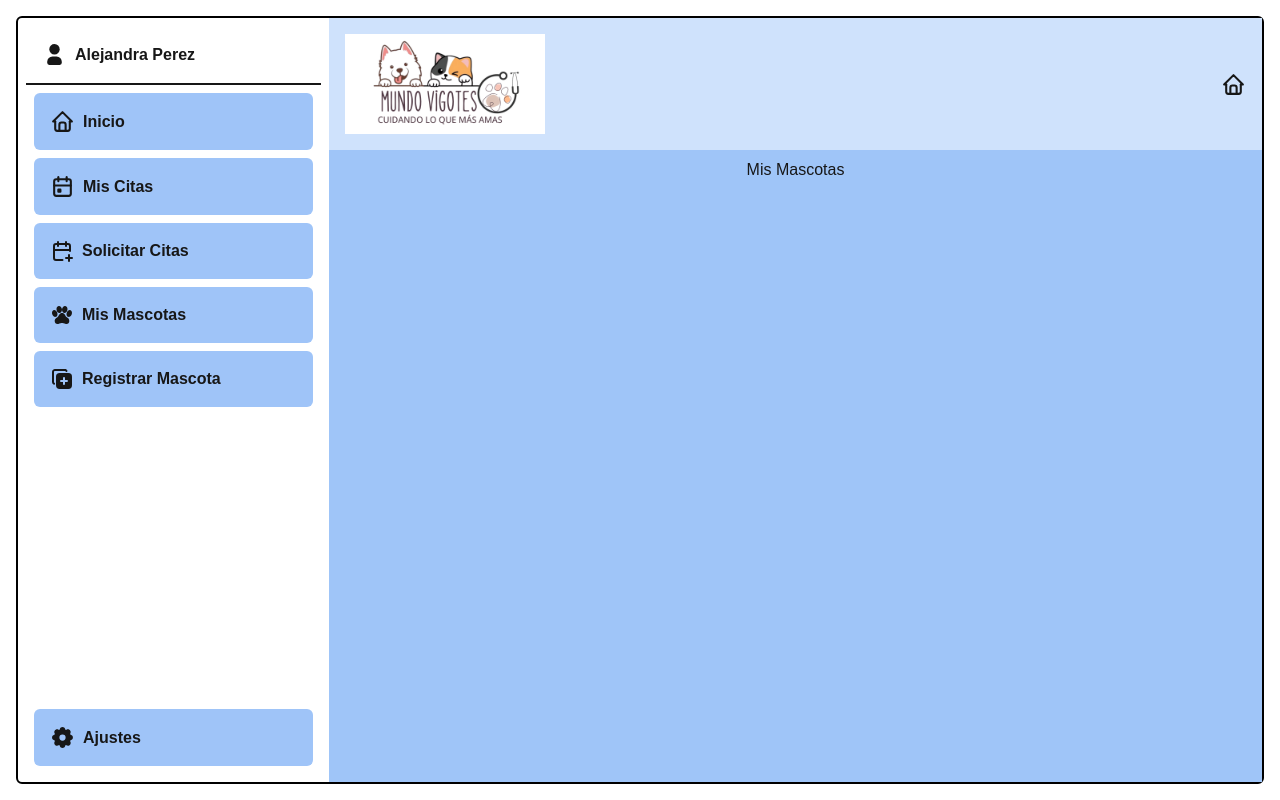
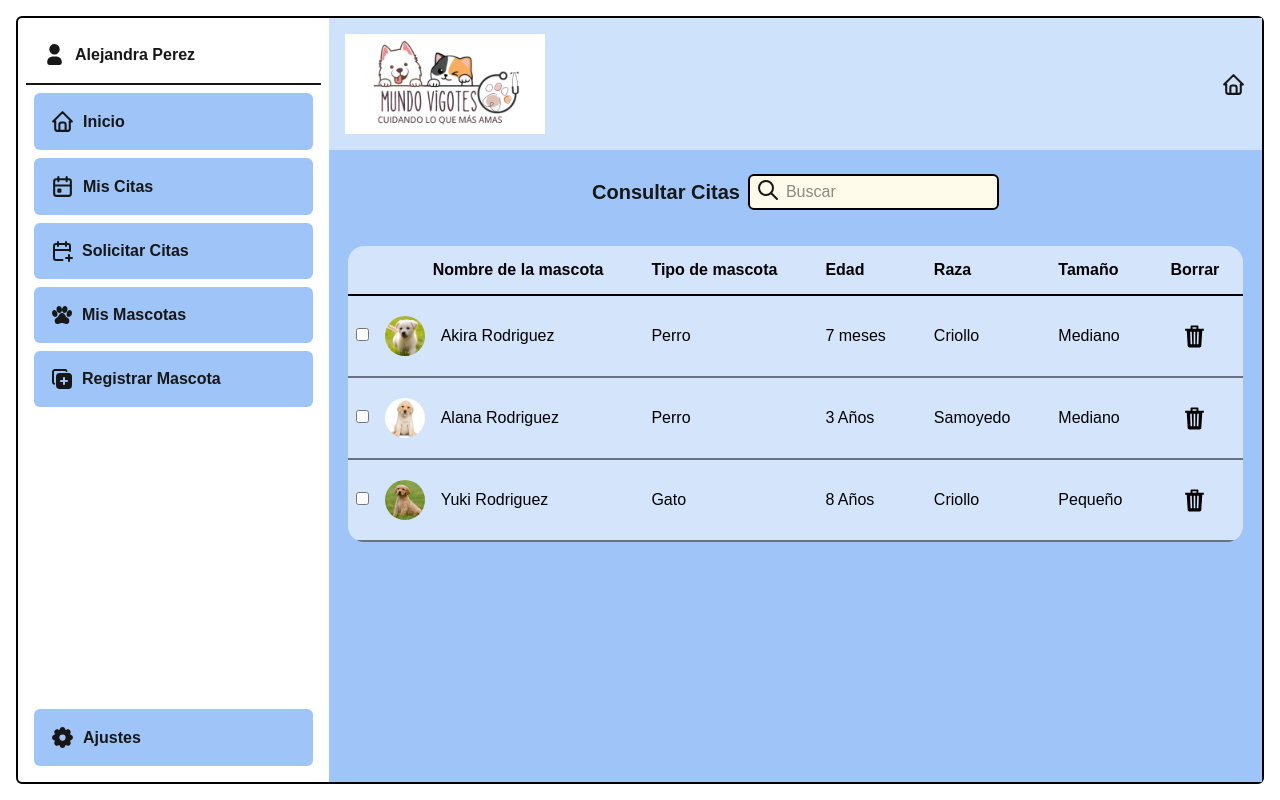
Before and after one commit to andersonP-R/pets-app, a Next.js app: page /dashboard/mis-mascotas in a window 1280 px wide. Built offline with nearby package versions, Linux system fonts and the light colour scheme.

Commit message:
upd mis mascotas page

```diff
--- a/src/app/dashboard/mis-mascotas/page.tsx
+++ b/src/app/dashboard/mis-mascotas/page.tsx
@@ -1,3 +1,149 @@
+import { SearchLogo } from "@/components/ui/logos/SearchLogo";
+import Image from "next/image";
+import Link from "next/link";
+import { IoTrashSharp } from "react-icons/io5";
+
 export default function MisMascotasPage() {
-  return <h1 className="h-[1200px]">Mis Mascotas</h1>;
+  return (
+    <>
+      <div className="flex justify-center items-center p-4 gap-2 mb-5">
+        <h1 className="font-bold text-xl">Consultar Citas</h1>
+        <div className="relative">
+          <input
+            type="text"
+            placeholder="Buscar"
+            className="bg-amber-50 border-2 border-black p-1 pl-9 rounded-md"
+          />
+          <div className="absolute top-1 left-2">
+            <SearchLogo />
+          </div>
+        </div>
+      </div>
+
+      {/* ------------------- TABLA --------------------------- */}
+      <div className="relative overflow-x-auto rounded-2xl">
+        <table className="w-full text-left rtl:text-right text-black">
+          <thead className="text-[16px] border-b-2 border-black text-black bg-[#ffffff8a] ">
+            <tr>
+              <th scope="col" className=""></th>
+              <th scope="col" className=""></th>
+              <th scope="col" className="pr-6 py-3">
+                Nombre de la mascota
+              </th>
+              <th scope="col" className="px-6 py-3">
+                Tipo de mascota
+              </th>
+              <th scope="col" className="px-6 py-3">
+                Edad
+              </th>
+              <th scope="col" className="px-6 py-3">
+                Raza
+              </th>
+              <th scope="col" className="px-6 py-3">
+                Tamaño
+              </th>
+              <th scope="col" className="px-6 py-3">
+                Borrar
+              </th>
+            </tr>
+          </thead>
+          <tbody>
+            <tr className="bg-[#ffffff8a] border-b-2 border-gray-500">
+              <th scope="row" className="px-2">
+                <input type="checkbox" />
+              </th>
+              <th scope="row" className="px-2">
+                <div className="overflow-hidden rounded-full w-[40px] h-[40px]">
+                  <Image
+                    src={"/images/dog1.jpg"}
+                    alt={"dog-1"}
+                    width={40}
+                    height={40}
+                    className="object-cover w-full h-full"
+                  />
+                </div>
+              </th>
+              <th
+                scope="row"
+                className="px-2 py-4 font-medium text-black whitespace-nowrap"
+              >
+                Akira Rodriguez
+              </th>
+              <td className="px-6 py-4">Perro</td>
+              <td className="px-6 py-4">7 meses</td>
+              <td className="px-6 py-4">Criollo</td>
+              <td className="px-6 py-4">Mediano</td>
+              <td className="flex items-center justify-center h-[80px]">
+                <Link href={"#"}>
+                  <IoTrashSharp size={25} />
+                </Link>
+              </td>
+            </tr>
+            <tr className="bg-[#ffffff8a] border-b-2 border-gray-500">
+              <th scope="row" className="px-2">
+                <input type="checkbox" />
+              </th>
+              <th scope="row" className="px-2">
+                <div className="overflow-hidden rounded-full w-[40px] h-[40px]">
+                  <Image
+                    src={"/images/dog2.jpg"}
+                    alt={"dog-2"}
+                    width={40}
+                    height={40}
+                    className="object-cover w-full h-full"
+                  />
+                </div>
+              </th>
+              <th
+                scope="row"
+                className="px-2 py-4 font-medium text-black whitespace-nowrap"
+              >
+                Alana Rodriguez
+              </th>
+              <td className="px-6 py-4">Perro</td>
+              <td className="px-6 py-4">3 Años</td>
+              <td className="px-6 py-4">Samoyedo</td>
+              <td className="px-6 py-4">Mediano</td>
+              <td className="flex items-center justify-center h-[80px]">
+                <Link href={"#"}>
+                  <IoTrashSharp size={25} />
+                </Link>
+              </td>
+            </tr>
+            <tr className="bg-[#ffffff8a] border-b-2 border-gray-500">
+              <th scope="row" className="px-2">
+                <input type="checkbox" />
+              </th>
+              <th scope="row" className="px-2">
+                <div className="overflow-hidden rounded-full w-[40px] h-[40px]">
+                  <Image
+                    src={"/images/dog3.jpg"}
+                    alt={"dog-3"}
+                    width={40}
+                    height={40}
+                    className="object-cover w-full h-full"
+                  />
+                </div>
+              </th>
+              <th
+                scope="row"
+                className="px-2 py-4 font-medium text-black whitespace-nowrap"
+              >
+                Yuki Rodriguez
+              </th>
+              <td className="px-6 py-4">Gato</td>
+              <td className="px-6 py-4">8 Años</td>
+              <td className="px-6 py-4">Criollo</td>
+              <td className="px-6 py-4">Pequeño</td>
+              <td className="flex items-center justify-center h-[80px]">
+                <Link href={"#"}>
+                  <IoTrashSharp size={25} />
+                </Link>
+              </td>
+            </tr>
+          </tbody>
+        </table>
+      </div>
+    </>
+  );
 }
```
